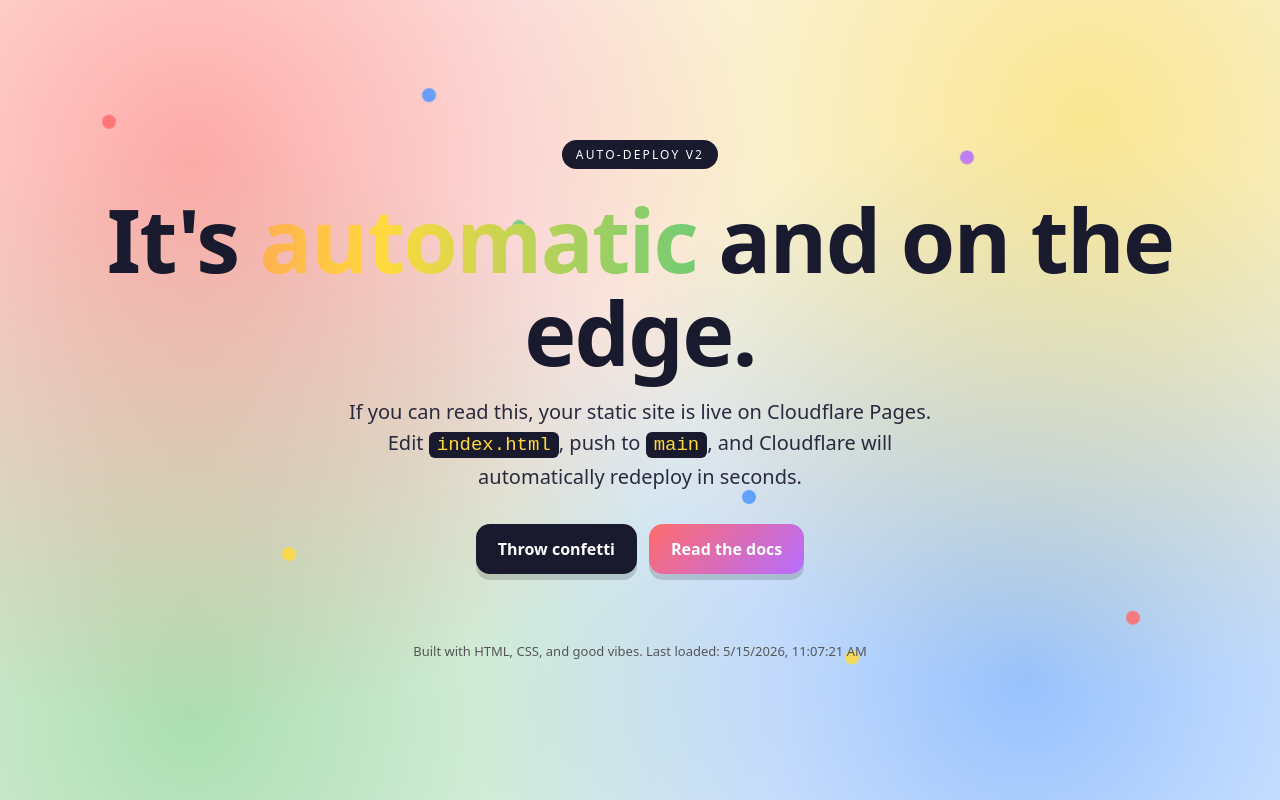
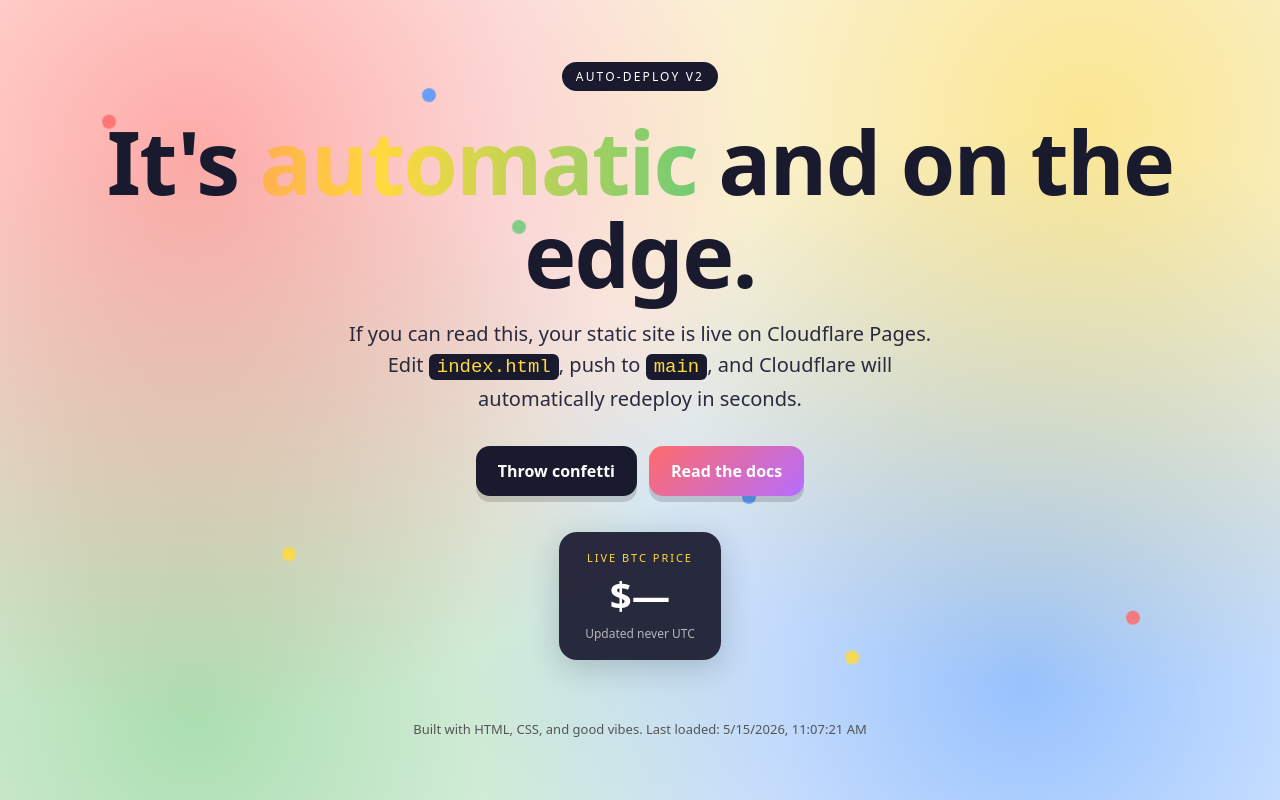
Before and after one commit to The-LittleTeapot/static_page_hosting, a plain HTML site: page index.html in a window 1280 px wide. Drawn offline with Linux system fonts and the light colour scheme.

Commit message:
Added Actions

```diff
--- a/index.html
+++ b/index.html
@@ -127,6 +127,33 @@
     border-radius: 6px;
     font-size: 0.95em;
   }
+  .btc {
+    margin: 0 0 28px;
+    padding: 18px 26px;
+    border-radius: 18px;
+    background: rgba(26, 26, 46, 0.92);
+    color: #fff;
+    display: inline-flex;
+    flex-direction: column;
+    align-items: center;
+    gap: 4px;
+    box-shadow: 0 8px 32px rgba(26, 26, 46, 0.2);
+  }
+  .btc-label {
+    font-size: 11px;
+    text-transform: uppercase;
+    letter-spacing: 0.18em;
+    color: #ffd93d;
+  }
+  .btc-price {
+    font-size: clamp(1.6rem, 4vw, 2.4rem);
+    font-weight: 900;
+    font-variant-numeric: tabular-nums;
+  }
+  .btc-updated {
+    font-size: 12px;
+    color: rgba(255, 255, 255, 0.65);
+  }
 </style>
 </head>
 <body>
@@ -153,6 +180,13 @@
       <button id="party">Throw confetti</button>
       <button class="alt" onclick="window.open('https://developers.cloudflare.com/pages/', '_blank')">Read the docs</button>
     </div>
+
+    <section class="btc" aria-live="polite">
+      <span class="btc-label">Live BTC price</span>
+      <div class="btc-price">$<!-- BTC_PRICE_START -->—<!-- BTC_PRICE_END --></div>
+      <div class="btc-updated">Updated <!-- BTC_TIME_START -->never<!-- BTC_TIME_END --> UTC</div>
+    </section>
+
     <footer>
       Built with HTML, CSS, and good vibes. <span id="stamp"></span>
     </footer>
```
Also changed, not shown: 1 other file.
